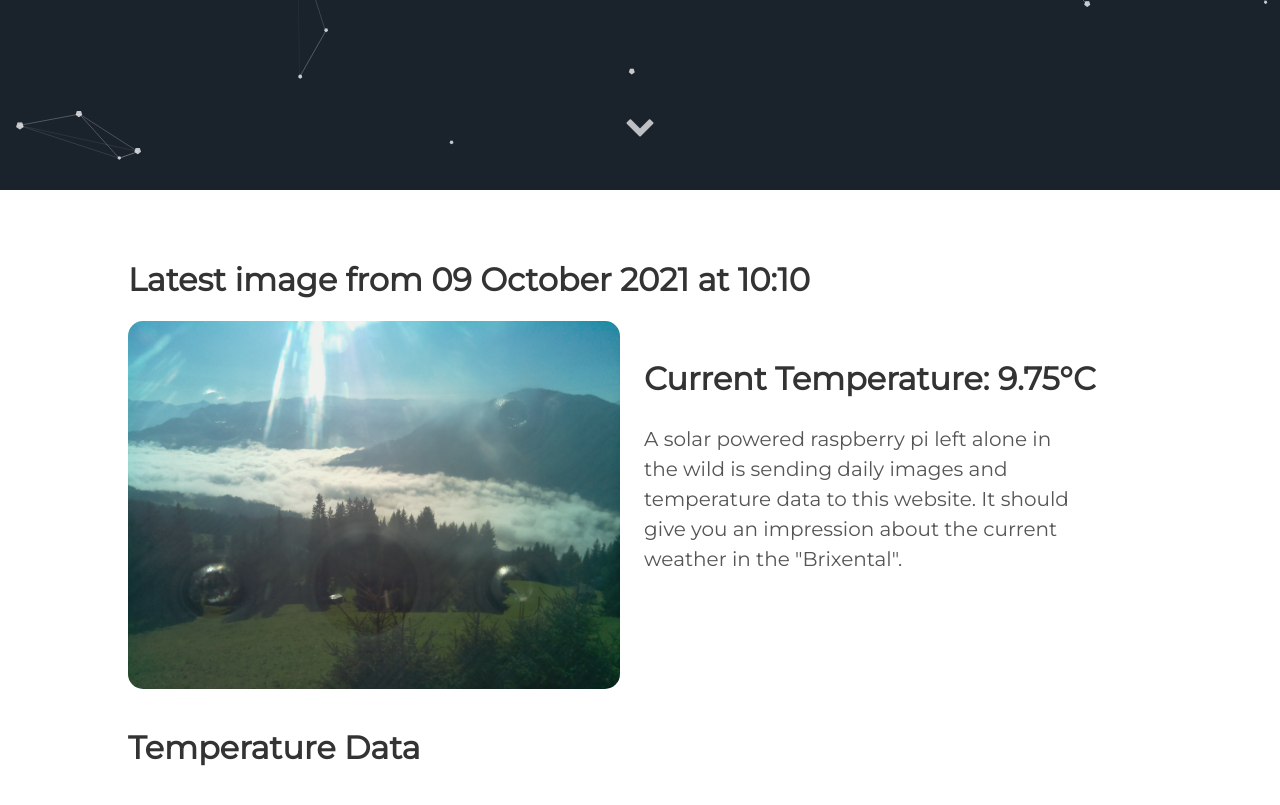
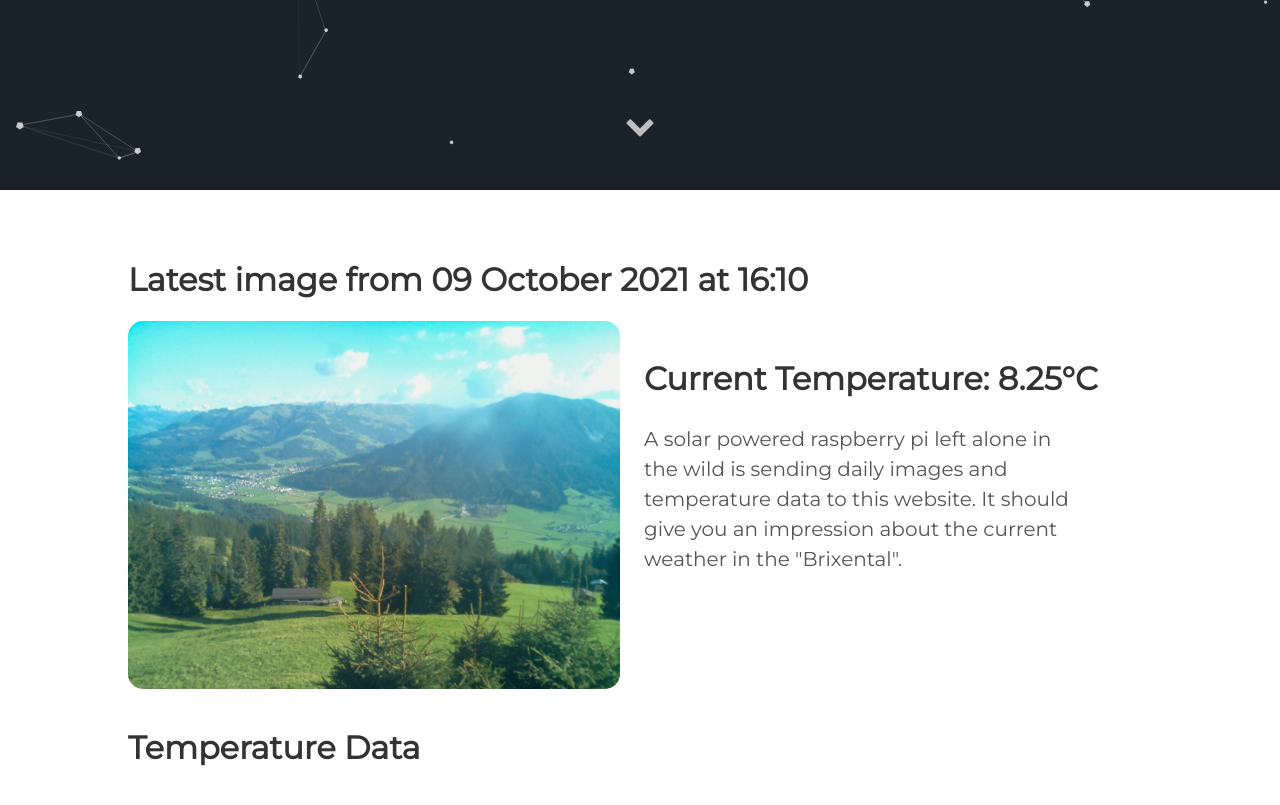
Before and after one commit to vektorious/vektorious.github.io, a Jekyll site: the page built from resources/huette.md, in a window 1280 px wide and 900 px high, scrolled down 710 px. Shown: the top 805 px of the window. Built offline with Jekyll 4.4.1, drawn with Linux system fonts in a browser that asks for light colours.

Commit message:
I'm a bot beep boop

```diff
--- a/resources/huette.md
+++ b/resources/huette.md
@@ -6,13 +6,13 @@ image: '/assets/img/'
 description: 'Live image from the Austrian alps'
 twitter_text: ' '
 ---
-## Latest image from 09 October 2021 at 10:10
+## Latest image from 09 October 2021 at 16:10
 <div class="huette">
   <div class="huette-image">
     <img src="{{ "/assets/img/huette.jpg" | prepend: site.baseurl }}">
   </div>
   <div class="huette-text">
-        <h2>Current Temperature: 9.75°C</h2>
+        <h2>Current Temperature: 8.25°C</h2>
         <p>A solar powered raspberry pi left alone in the wild is sending daily images and temperature data to this website. It should give you an impression about the current weather in the "Brixental".</p>
 
   </div>
```
Also changed, not shown: rpi-script/2021-10-09_160922.txt (renamed from rpi-script/2021-10-09_100922.txt, +6 -5 lines), rpi-script/huette.md (+2 -2 lines), assets/img/huette.jpg, assets/img/temp_plot.png, rpi-script/temp_plot.png, 1 other file.
